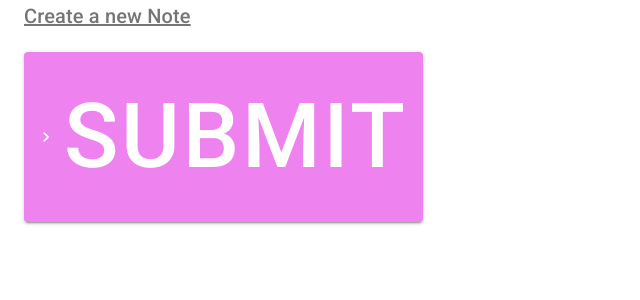
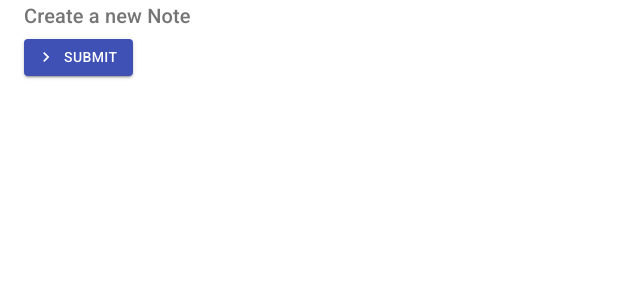
Before and after one commit to Gagandeep39/react-material-notes, a React (Create React App) app: page /create in a window 1280 px wide. Shown: the top 300 px of the page, without its empty margins (0-640 px from the left). Built offline with nearby package versions, Linux system fonts and the light colour scheme.

Commit message:
Rmoved custom css

```diff
--- a/src/pages/Create.js
+++ b/src/pages/Create.js
@@ -21,7 +21,6 @@ const Create = () => {
   return (
     <Container>
       <Typography
-        className={classes.title}
         variant="h6"
         color="textSecondary"
         component="h2"
@@ -30,10 +29,9 @@ const Create = () => {
         Create a new Note
       </Typography>
       <Button
-        className={classes.btn}
         type="submit"
         variant="contained"
-        color="secondary"
+        color="primary"
         onClick={() => console.log('Clicked')}
         startIcon={<KeyboardArrowRight />}
       >
```
